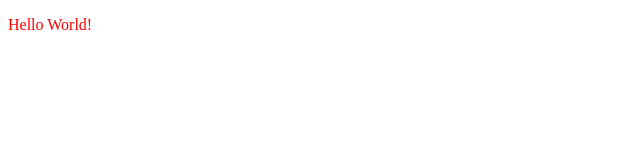
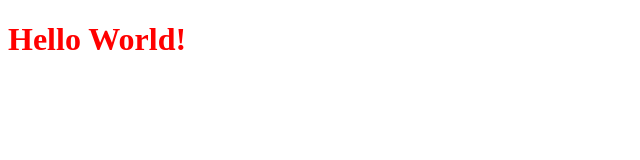
Before and after one commit to TomFrey/htmlCssBasic, a website: page src/index.html in a window 1280 px wide. Shown: the whole page, without its empty margins (0-640 px from the left). Drawn offline with Linux system fonts and the light colour scheme.

```diff
--- a/src/assets/css/main.css
+++ b/src/assets/css/main.css
@@ -1,2 +1,3 @@
-p {
-  color: red; }
+h1 {
+  color: red;
+}
--- a/src/index.html
+++ b/src/index.html
@@ -9,6 +9,8 @@
     <link rel="stylesheet" type="text/css" href="/assets/css/main.css">
 </head>
 <body>
-    <p>Hello World!</p>
+    <div>
+        <h1>Hello World!</h1>
+    </div>
 </body>
 </html>
```
Also changed, not shown: gulpfile.js (+25 -4 lines).
